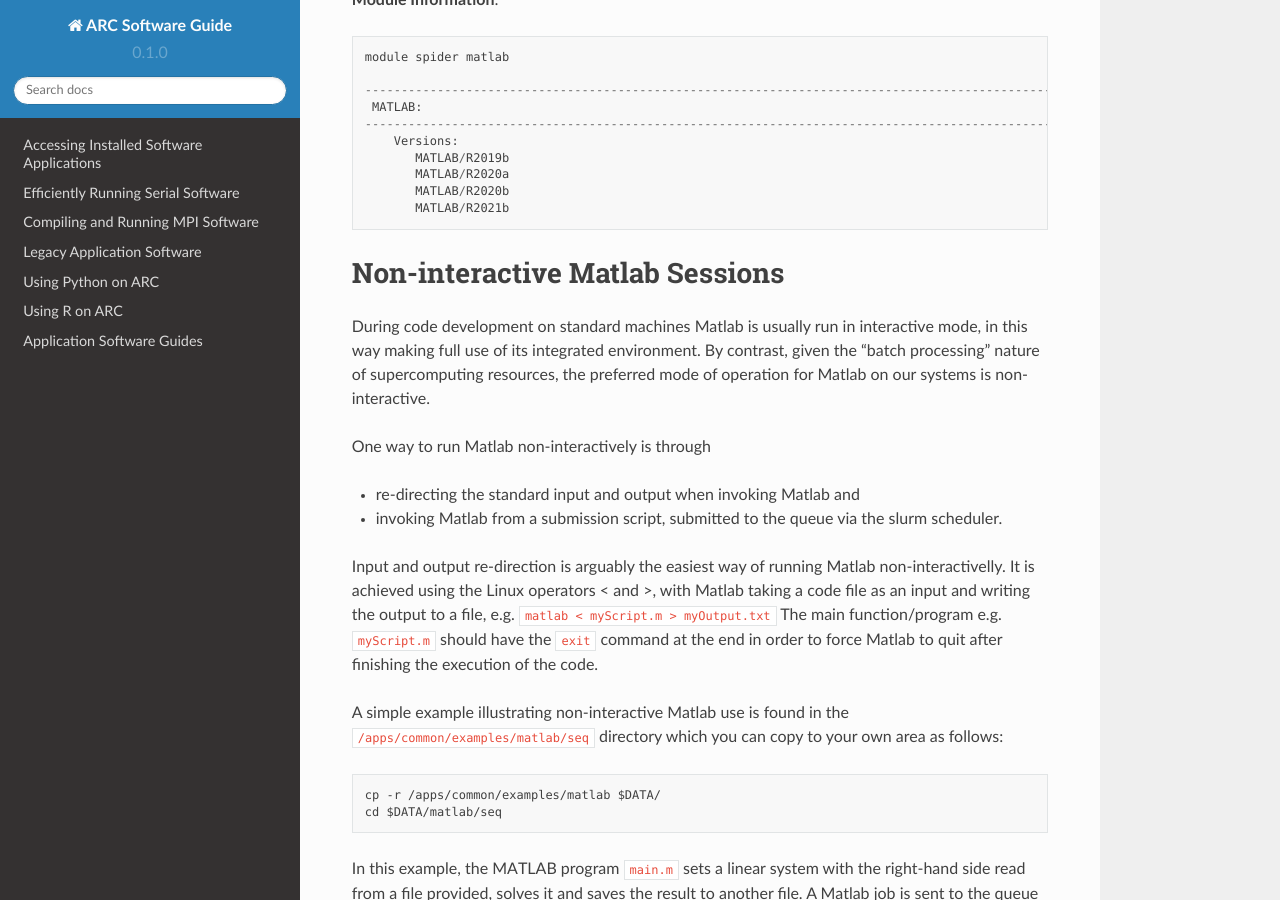
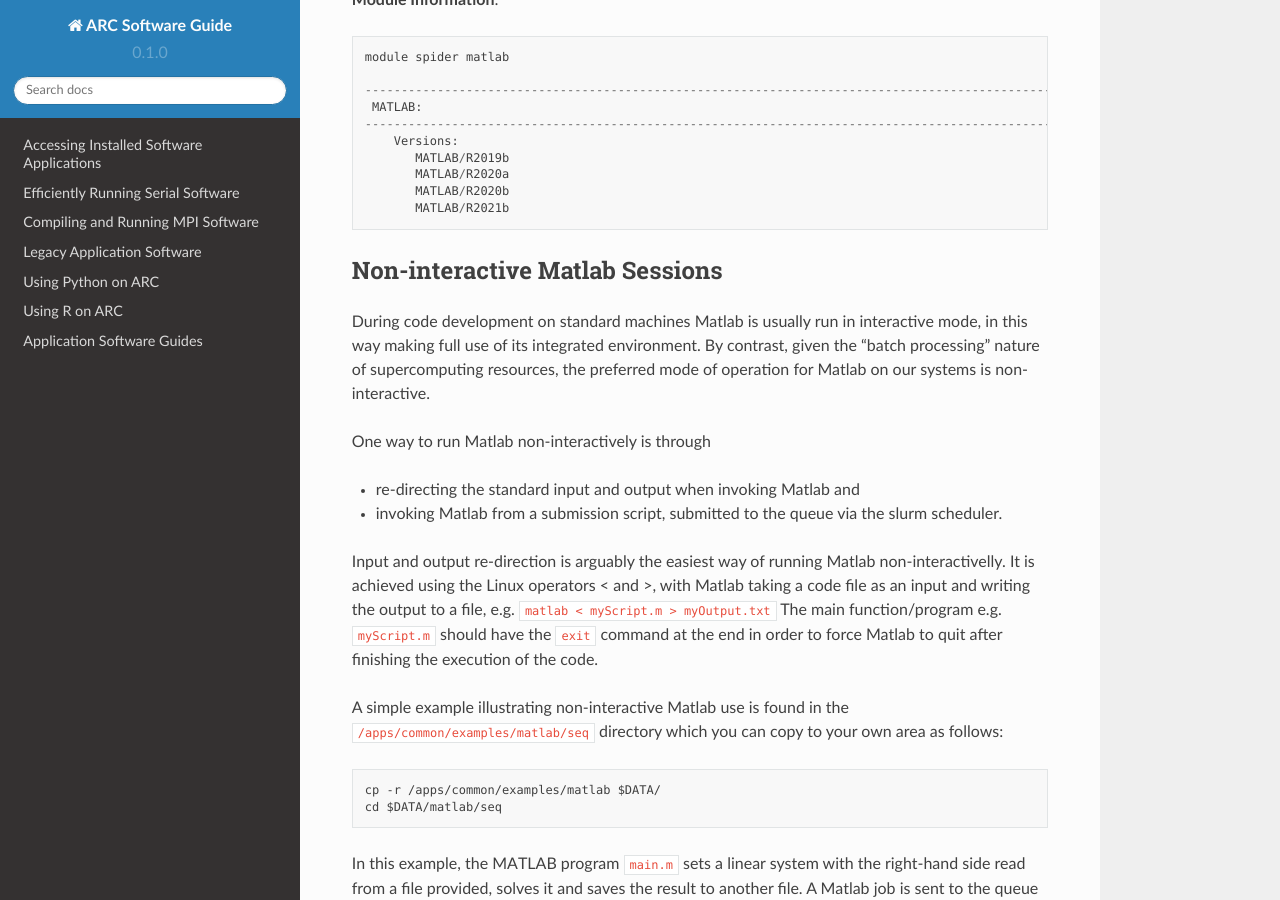
Before and after one commit to oxford-arc/arc-software-guide, a Sphinx documentation site: the page built from docs/source/apps/arc_matlab.rst, in a window 1280 px wide and 900 px high, scrolled down 676 px. Built offline with Sphinx 7.4.7 and the Read the Docs theme 2.0.0, drawn with Linux system fonts in a browser that asks for light colours.

```diff
--- a/docs/source/apps/arc_matlab.rst
+++ b/docs/source/apps/arc_matlab.rst
@@ -32,7 +32,7 @@ The purpose of this example-based tutorial is to guide the user through a few as
 
 
 Non-interactive Matlab Sessions
--------------------------------
+^^^^^^^^^^^^^^^^^^^^^^^^^^^^^^^
 
 During code development on standard machines Matlab is usually run in interactive mode, in this way making full use of its integrated environment.
 By contrast, given the "batch processing" nature of supercomputing resources, the preferred mode of operation for Matlab on our systems is non-interactive.
@@ -82,10 +82,9 @@ To submit this to the scheduler::
 
 
 Running Matlab on parallel hardware
------------------------------------
+^^^^^^^^^^^^^^^^^^^^^^^^^^^^^^^^^^^
 
-Overview of parallel computing in Matlab
-^^^^^^^^^^^^^^^^^^^^^^^^^^^^^^^^^^^^^^^^
+**Overview of parallel computing in Matlab**
 
 Matlab was developed for a long time as a product for single-processor computing, partly because distributed parallelism was incompatible with Matlab's original design principles and partly because the potential market was perceived as too small to justify major development efforts.  However, the advent of multi-core CPUs and the changing nature of Matlab, from the original educational "matrix laboratory" to a complex technical computing environment, prompted a revision of this situation. Matlab now benefits from running on modern parallel hardware in at least two ways.
 
```
